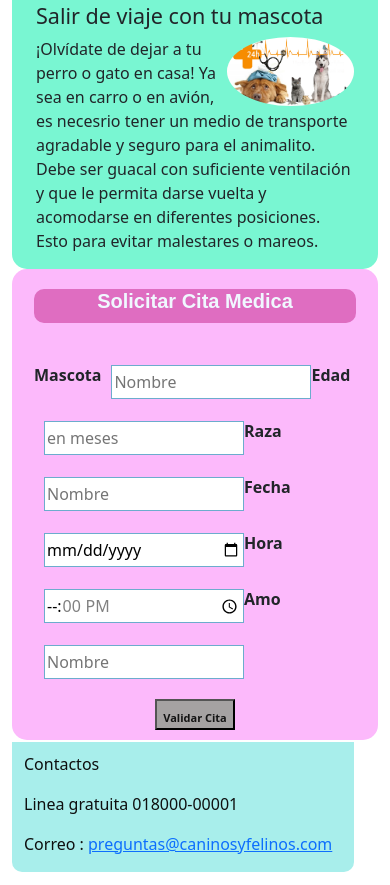
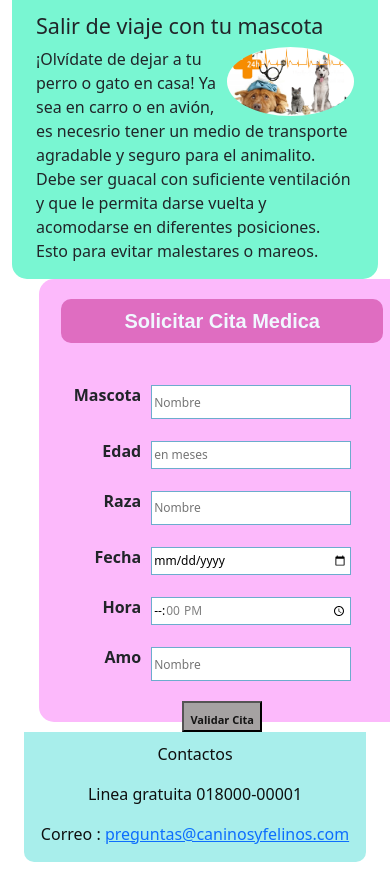
Before and after one commit to Laura12121/veterinariahtml, a plain HTML site: page index.html in a window 390 px wide. Shown: the part 593-1478 px from the top of the page. Drawn offline with nearby package versions, Linux system fonts and the light colour scheme.

Commit message:
actualizar2

```diff
--- a/css/styles.css
+++ b/css/styles.css
@@ -110,13 +110,13 @@ hr.new5{
     display:block;
     font-weight:bold;
     text-align:right;
-    widht:80px;
+    width:80px;
     float:left;
 }
 
 #formulario input{
     float:left;
-    font-size12px;
+    font-size:12px;
     padding:4px 2px;
     border:solid 1px #6caccd;
     width:200px;
@@ -132,7 +132,7 @@ hr.new5{
     display: flex;
     height:31px;
     background: #a5a2a2;
-    text-aling:center;
+    text-align:center;
     line-height:31px;
     color :rgb(20, 20, 20);
     font-size:11px;
@@ -150,7 +150,7 @@ hr.new5{
 
 #piedepagina p{
     color: rgb(14, 15, 15);
-    text-align:ceter;
+    text-align:center;
 }
 @media only screen and (max-width:600px){
     #contenedorGeneral{
@@ -186,12 +186,27 @@ hr.new5{
             width: 40%;
             height: 60%;
         }
+        #contenido{
+            margin: 0%;
+        }
 
-    #contenido{
+        #formulario{
+            width: 100%;
+            text-align: end;
+        }
+
+        #piedepagina{
         margin: 0%;
-    }
+        }
 
-    #formulario{
-        width: 100%;
-        margin: 0%;
-}
+        .row{
+            margin: 0%;
+            padding-top: 10px;
+        }
+        .alinear{
+            block-size: 0%;
+        }
+        #name{
+            block-size: 8%;
+        }
+        }
--- a/index.html
+++ b/index.html
@@ -19,7 +19,7 @@
 
                     <header>
                         <h2>CENTRO VETERINARIA</h2>
-                        <h1>Caninos</h1>
+                        <h1>Caninos y</h1>
                         <h3>Felinos</h3>
                     </header>
 
```
